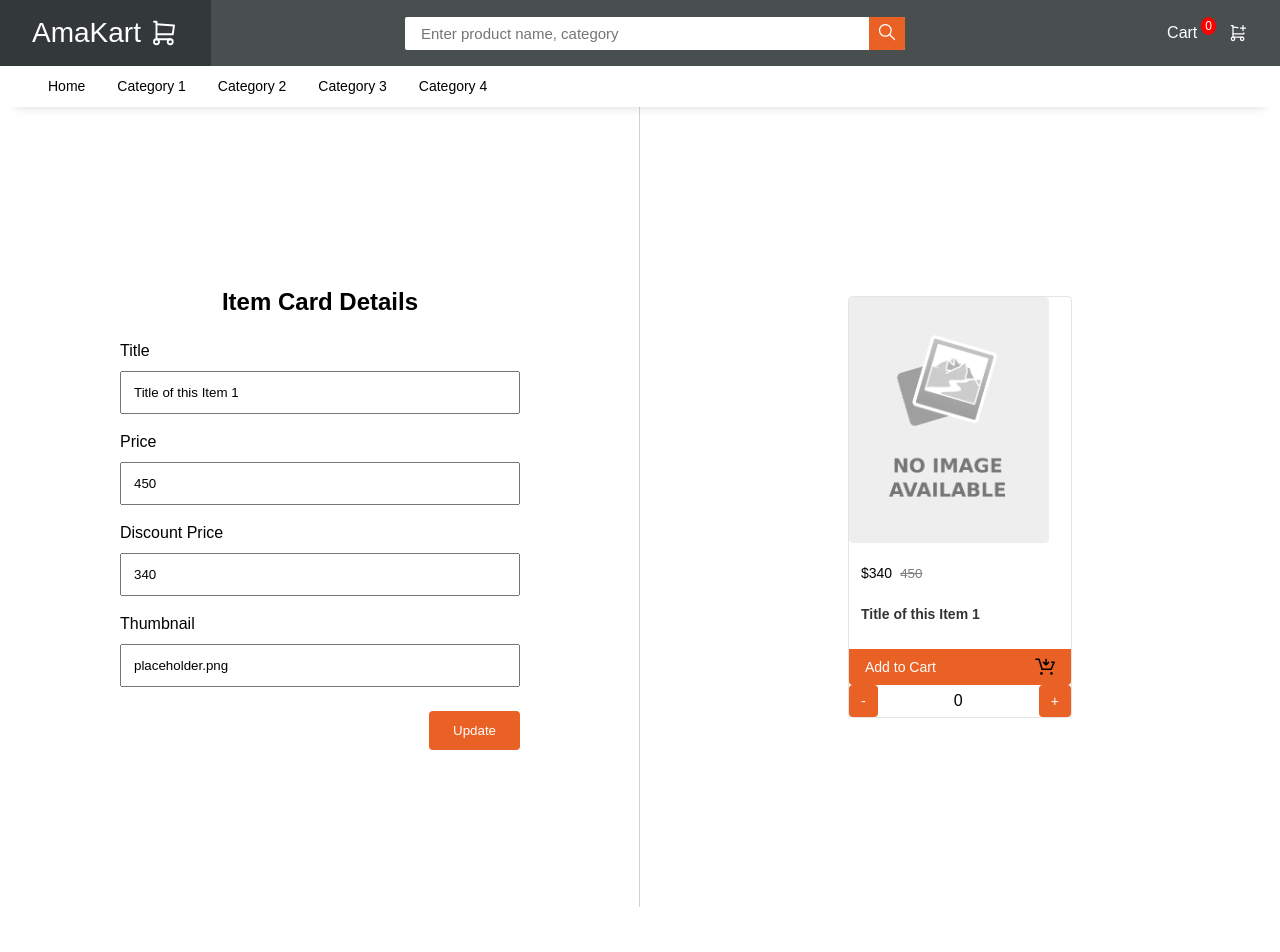
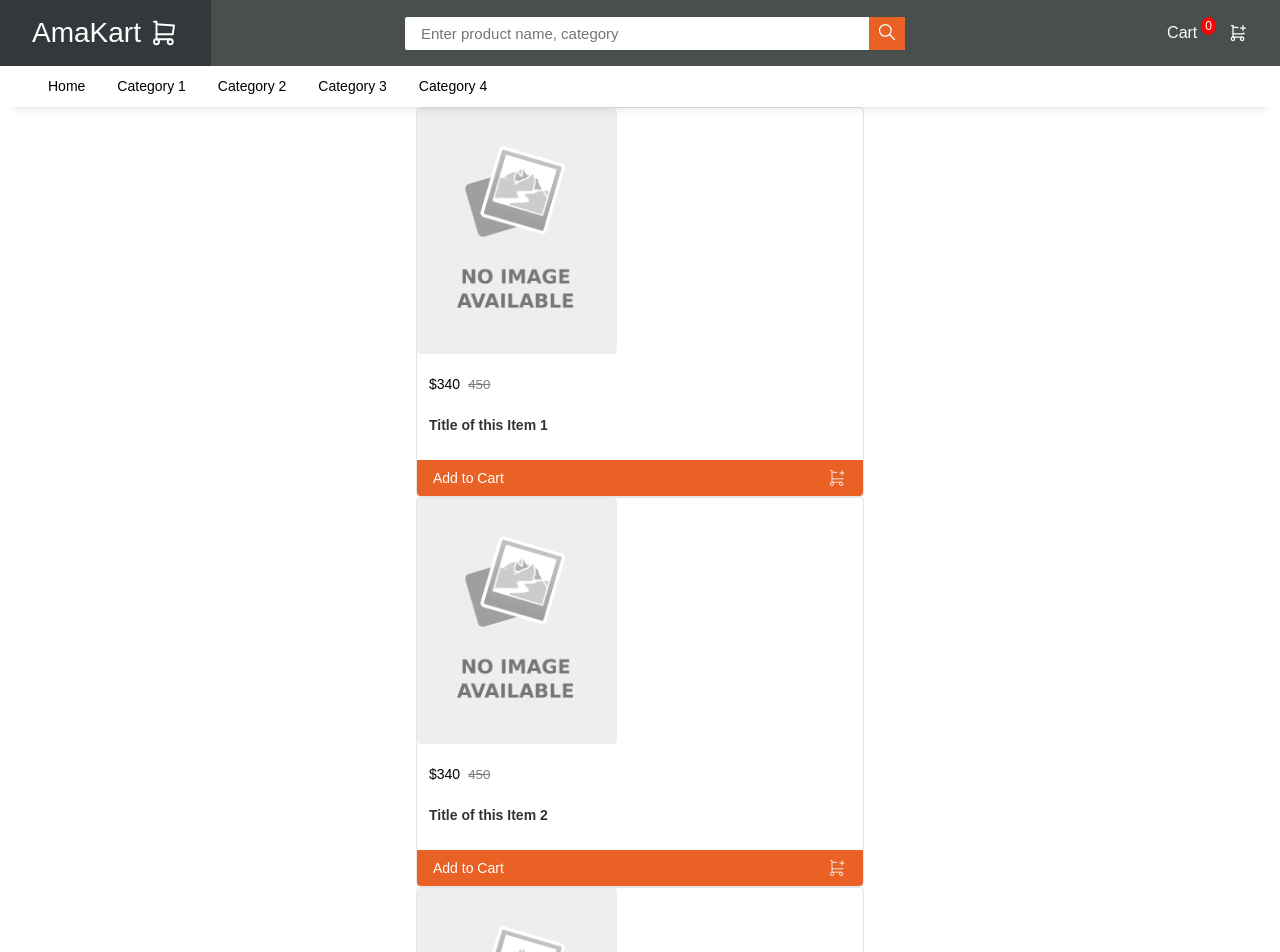
Before and after one commit to Bhagyashree-Bhattacharyya/React-Apps, a React (Create React App) app: page / in a window 1280 px wide. Shown: the top 952 px of the page. Before the commit the page ends 907 px from the top, so only its background shows below. Built offline with nearby package versions, Linux system fonts and the light colour scheme.

Commit message:
git add.

```diff
--- a/src/components/Products/ListItems/ListItem.js
+++ b/src/components/Products/ListItems/ListItem.js
@@ -42,8 +42,9 @@ const ListItem = ({data}) => {
                     <h4>{data.title}</h4>
                 </div>
             </div>
+            {/*
             <div>
-            {/*<small className={"cart-msg"}>{message}</small>*/}
+            <small className={"cart-msg"}>{message}</small>
             <button className={"cart-add"}>
                 <span>Add to Cart</span>
                 <img src={AddToCardIcon} alt="cart icon" style={{ width: '20px', height: '20px' }}/>
@@ -56,6 +57,20 @@ const ListItem = ({data}) => {
                 </div>
             </span>
             </div>
+            */}
+            {
+                counter < 1 ?
+                <button className={"cart-add"} onClick={increaseCounterByOne}>
+                    <span>Add to Cart</span>
+                    <img src={AddToCardIcon} alt="Cart Icon"/>
+                </button>
+                :
+                <div className="cart-addon">
+                    <button onClick={descreaseCounterByOne}><span>-</span></button>
+                    <span>{counter}</span>
+                    <button onClick={increaseCounterByOne}><span>+</span></button>
+                </div>
+            }
         </div>
     )
 }
--- a/src/components/Products/Products.js
+++ b/src/components/Products/Products.js
@@ -1,6 +1,6 @@
 import { useState } from "react"
 import ListItem from "./ListItems/ListItem"
-import Form from "../Form"
+//import Form from "../Form"
 
 // const item = {
 //     id: 0,
@@ -12,14 +12,30 @@ import Form from "../Form"
 
 
 const Product = () => {
-    const [item, setItem] = useState({
+    const [items, setItems] = useState([
+        {
         id: 0,
         title: "Title of this Item 1",
         price: 450,
         discountedPrice: 340,
         thumbnail: "placeholder.png"
-    })
-
+        },
+        {
+        id: 1,
+        title: "Title of this Item 2",
+        price: 450,
+        discountedPrice: 340,
+        thumbnail: "placeholder.png"
+        },
+        {
+        id: 2,
+        title: "Title of this Item 3",
+        price: 450,
+        discountedPrice: 340,
+        thumbnail: "placeholder.png"
+        }
+    ])
+/*
     const handleInput = event => {
         // console.log(event.target.value, event.target.name)
         setItem({
@@ -36,18 +52,25 @@ const Product = () => {
         }
         console.log("Item Updated!", item)
     }
-
+*/
     return (
-        <div className={"product-wrapper"}>
-            <div className={"form"}>
-                <Form item={item} onChangeInput={handleInput} onFormSubmission={submitForm}/>
-            </div>
-            <div>
-                <div>
-                    <ListItem data={item} />
+//        <div className={"product-wrapper"}>
+//            <div className={"form"}>
+//                <Form item={item} onChangeInput={handleInput} onFormSubmission={submitForm}/>
+//            </div>
+            <div className={"product-list"}>
+                <div className={"product-list--wrapper"}>
+                    {/* <ListItem data={item[0]} />
+                    <ListItem data={item[1]} /> */}
+                    {
+                        items.map(item => {
+                            console.log(item)
+                            return (<ListItem key={item.id} data={item}/>)
+                        })
+                    }
                 </div>
             </div>
-        </div>
+//        </div>
     )
 }
 
```
Also changed, not shown: src/assets/icons/add_cart.svg.
